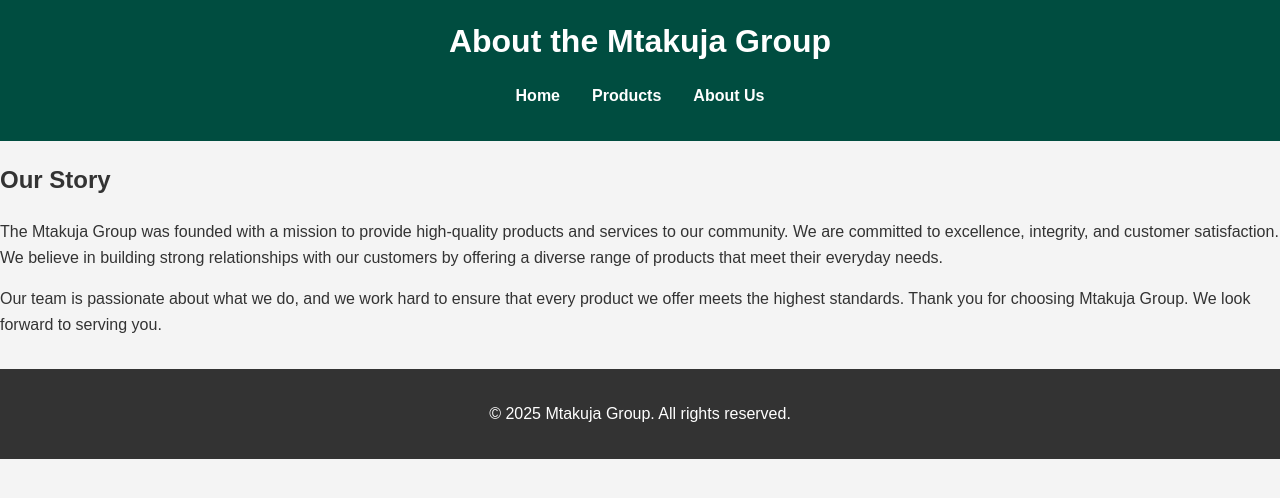
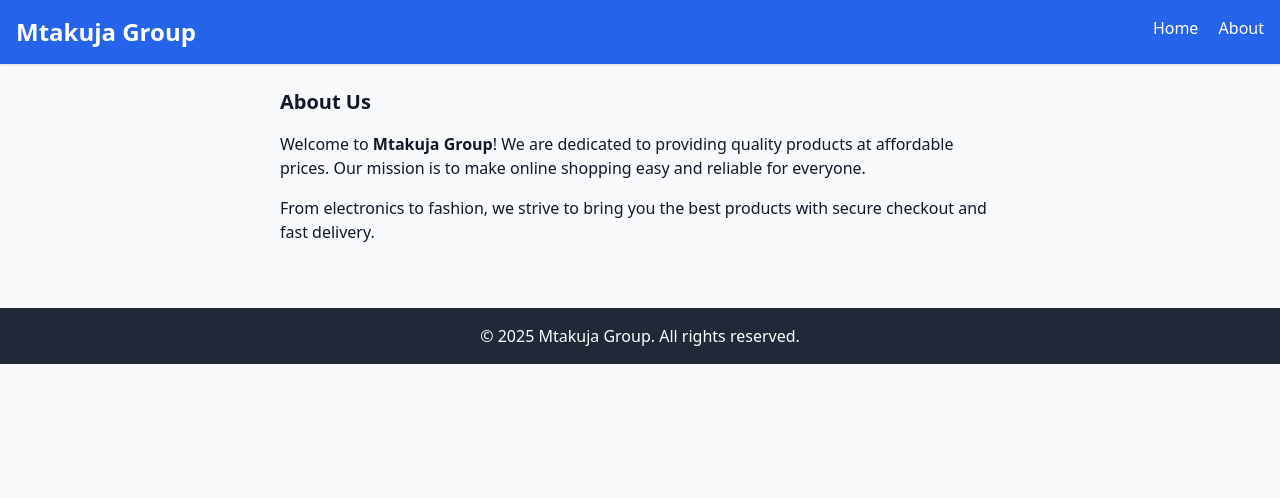
Before and after one commit to abdillahskassim/abdillah, a plain HTML site: page about.html in a window 1280 px wide. Drawn offline with nearby package versions, Linux system fonts and the light colour scheme.

Commit message:
Update about.html

```diff
--- a/about.html
+++ b/about.html
@@ -1,32 +1,34 @@
 <!DOCTYPE html>
 <html lang="en">
 <head>
-    <meta charset="UTF-8">
-    <meta name="viewport" content="width=device-width, initial-scale=1.0">
+  <meta charset="UTF-8" />
+  <meta name="viewport" content="width=device-width, initial-scale=1.0" />
   <title>About Us - Mtakuja Group</title>
-    <link rel="stylesheet" href="styles.css">
+  <script src="https://cdn.tailwindcss.com"></script>
 </head>
-<body>
-    <header>
-        <h1>About the Mtakuja Group</h1>
+<body class="bg-gray-50 text-gray-900">
+  <header class="bg-blue-600 text-white p-4 shadow flex justify-between">
+    <h1 class="text-2xl font-bold">Mtakuja Group</h1>
     <nav>
-            <ul>
-                <li><a href="index.html">Home</a></li>
-                <li><a href="products.html">Products</a></li>
-                <li><a href="about.html">About Us</a></li>
-            </ul>
+      <a href="index.html" class="mr-4 hover:underline">Home</a>
+      <a href="about.html" class="hover:underline">About</a>
     </nav>
   </header>
 
-    <main>
-        <section class="about-content">
-            <h2>Our Story</h2>
-            <p>The Mtakuja Group was founded with a mission to provide high-quality products and services to our community. We are committed to excellence, integrity, and customer satisfaction. We believe in building strong relationships with our customers by offering a diverse range of products that meet their everyday needs.</p>
-            <p>Our team is passionate about what we do, and we work hard to ensure that every product we offer meets the highest standards. Thank you for choosing Mtakuja Group. We look forward to serving you.</p>
-        </section>
+  <main class="p-6 max-w-3xl mx-auto">
+    <h2 class="text-xl font-bold mb-4">About Us</h2>
+    <p class="mb-4">
+      Welcome to <strong>Mtakuja Group</strong>! We are dedicated to providing quality
+      products at affordable prices. Our mission is to make online shopping easy
+      and reliable for everyone.
+    </p>
+    <p>
+      From electronics to fashion, we strive to bring you the best products with
+      secure checkout and fast delivery.
+    </p>
   </main>
 
-    <footer>
+  <footer class="bg-gray-800 text-white text-center p-4 mt-10">
     <p>&copy; 2025 Mtakuja Group. All rights reserved.</p>
   </footer>
 </body>
```
Lines whose indentation alone changed are shown as unchanged.
